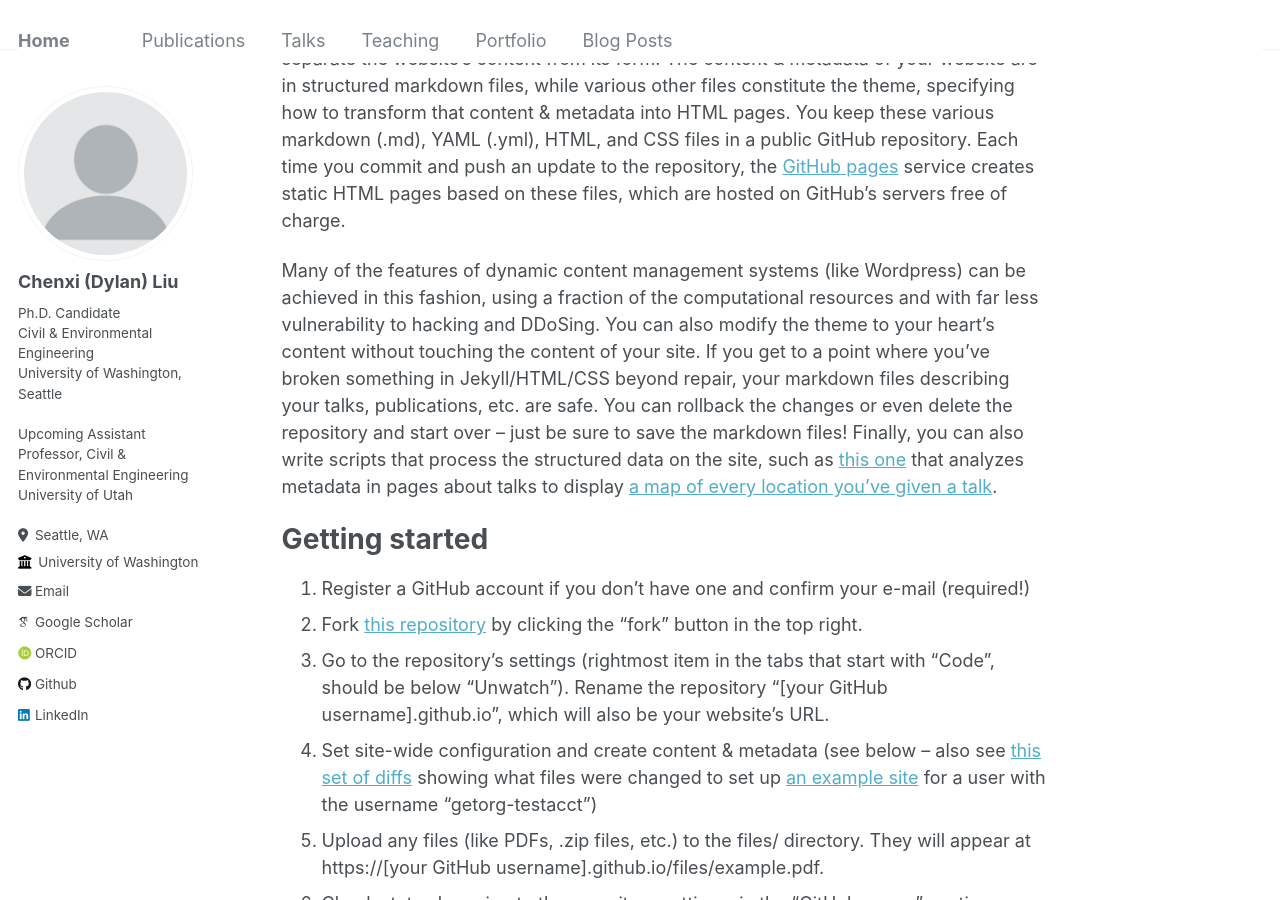
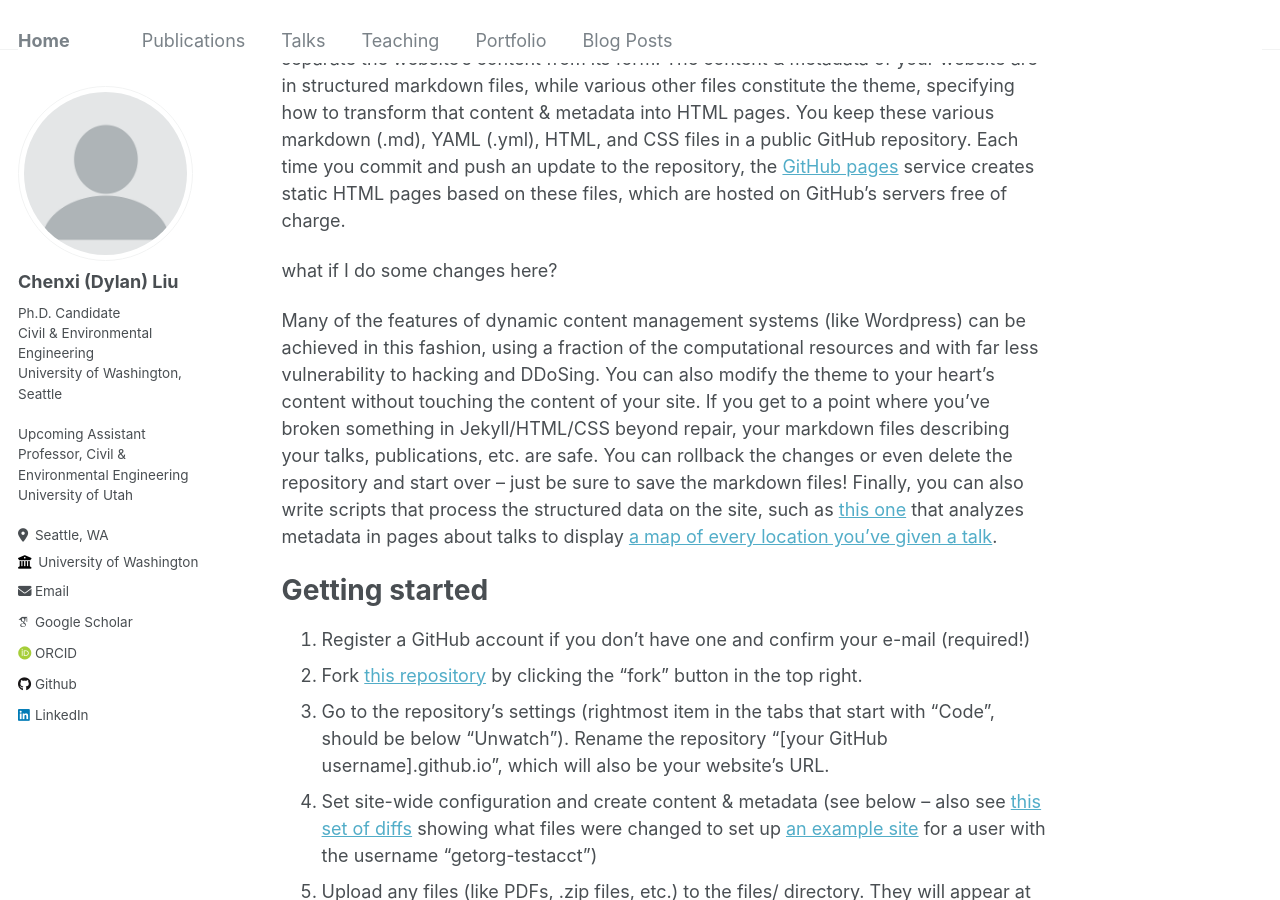
Before and after one commit to chenxiliu-dylan/chenxiliu-dylan.github.io, a Jekyll site: the page built from _pages/about.md, in a window 1280 px wide and 900 px high, scrolled down 480 px. Built offline with Jekyll 4.4.1, drawn with Linux system fonts in a browser that asks for light colours; some web fonts are replaced.

Commit message:
Update about.md

```diff
--- a/_pages/about.md
+++ b/_pages/about.md
@@ -12,6 +12,8 @@ This is the front page of a website that is powered by the [academicpages templa
 A data-driven personal website
 ======
 Like many other Jekyll-based GitHub Pages templates, academicpages makes you separate the website's content from its form. The content & metadata of your website are in structured markdown files, while various other files constitute the theme, specifying how to transform that content & metadata into HTML pages. You keep these various markdown (.md), YAML (.yml), HTML, and CSS files in a public GitHub repository. Each time you commit and push an update to the repository, the [GitHub pages](https://pages.github.com/) service creates static HTML pages based on these files, which are hosted on GitHub's servers free of charge.
+
+what if I do some changes here?
 
 Many of the features of dynamic content management systems (like Wordpress) can be achieved in this fashion, using a fraction of the computational resources and with far less vulnerability to hacking and DDoSing. You can also modify the theme to your heart's content without touching the content of your site. If you get to a point where you've broken something in Jekyll/HTML/CSS beyond repair, your markdown files describing your talks, publications, etc. are safe. You can rollback the changes or even delete the repository and start over -- just be sure to save the markdown files! Finally, you can also write scripts that process the structured data on the site, such as [this one](https://github.com/academicpages/academicpages.github.io/blob/master/talkmap.ipynb) that analyzes metadata in pages about talks to display [a map of every location you've given a talk](https://academicpages.github.io/talkmap.html).
 
```
